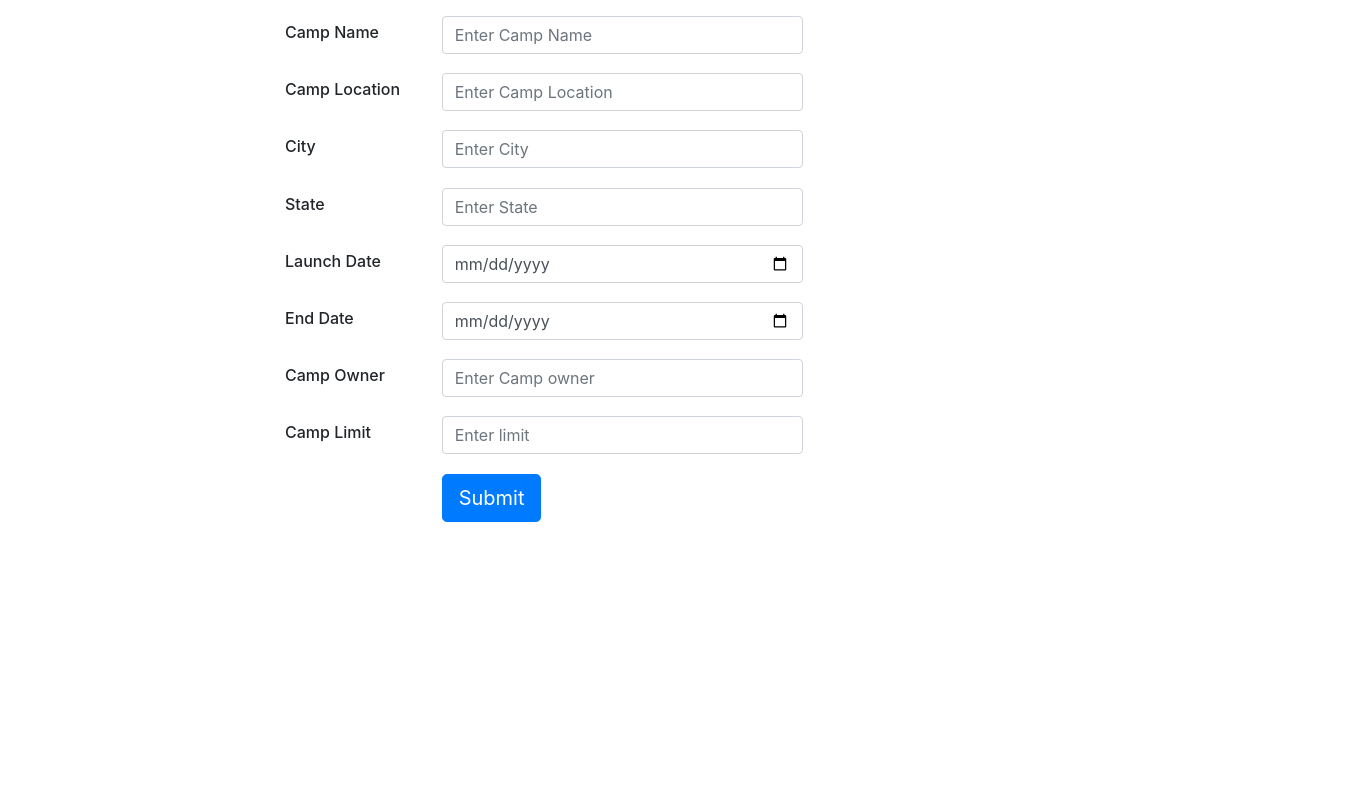
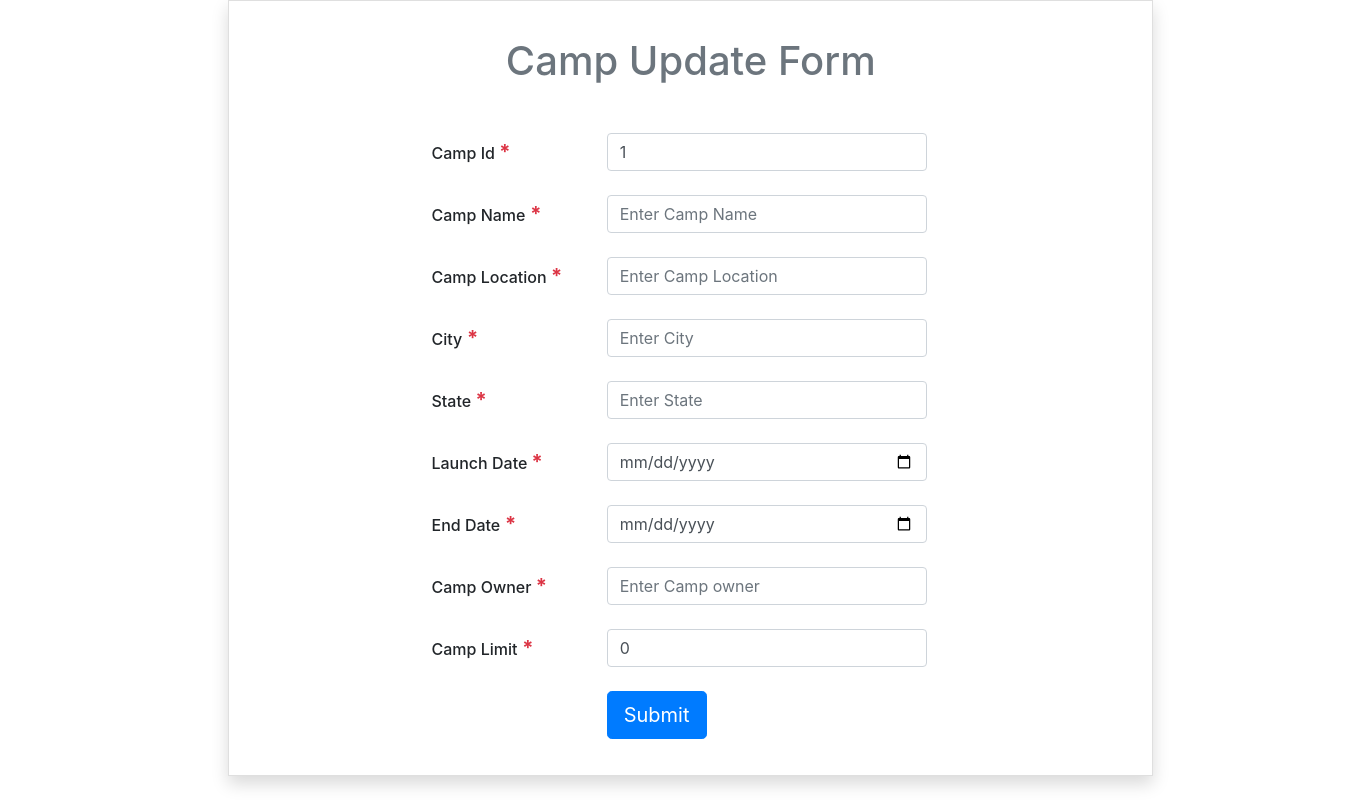
Before and after one commit to RadixRenu/camper, a React (Create React App) app in the folder cms/: page / in a window 1280 px wide. Shown: the whole page, 1353 px wide, since content can reach past the window. Built offline with nearby package versions, Linux system fonts and the light colour scheme.

Commit message:
api in progress

```diff
--- a/cms/public/index.html
+++ b/cms/public/index.html
@@ -10,6 +10,7 @@
       content="Web site created using create-react-app"
     />
     <link rel="apple-touch-icon" href="%PUBLIC_URL%/logo192.png" />
+    <link rel="stylesheet" href="https://cdnjs.cloudflare.com/ajax/libs/font-awesome/4.7.0/css/font-awesome.min.css">
     <!--
       manifest.json provides metadata used when your web app is installed on a
       user's mobile device or desktop. See https://developers.google.com/web/fundamentals/web-app-manifest/
--- a/cms/src/App.css
+++ b/cms/src/App.css
@@ -35,4 +35,5 @@
   to {
     transform: rotate(360deg);
   }
+
 }
--- a/cms/src/App.js
+++ b/cms/src/App.js
@@ -2,7 +2,7 @@ import logo from './logo.svg';
 import './App.css';
 import React from 'react';
 import Header from './screens/admin-screen/common/header';
-import Campadd from './screens/Camp/Camp add/Campadd';
+import CampAdd from './screens/Camp/Camp add/Campadd';
 import Camplist from './screens/Camp/Camp list/Camplist';
 import { Route, Routes } from 'react-router-dom';
 
@@ -11,9 +11,9 @@ function App() {
    <React.Fragment>
 
       <Routes>
-        <Route path={'/'} element={<Campadd></Campadd>}/>
+        <Route path={'/'} element={<CampAdd></CampAdd>}/>
 
-    <Route path={"/camp/add"} element={<Campadd></Campadd>}/>
+    <Route path={"/camp/add"} element={<CampAdd></CampAdd>}/>
 
 
         <Route path={"/camp/list"} element={<Camplist></Camplist>}/>
--- a/cms/src/screens/Camp/Camp add/Campadd.js
+++ b/cms/src/screens/Camp/Camp add/Campadd.js
@@ -1,240 +1,212 @@
+import axios from 'axios';
 import * as React from 'react';
-import {useState} from 'react';
-import { useForm } from "react-hook-form";
- let Campadd=()=>{
-
-  let [campDetail,setCampDetail]=useState({
-    information:{
-      campname:"",
-      camplocation:"",
-      city:"",
-      state:"",
-      launchdate:"",
-      enddate:"",
-      campowner:"",
-      camplimit:"",
+import { useState } from 'react';
 
 
-  }})
 
-  let updateInput=(e)=>{
+function CampAdd  ()  {
+
+  let [campDetail, setCampDetail] = useState({
+    information: {
+
+      admin_id:1,
+      camp_name: "",
+      camp_location: "",
+      camp_city: "",
+      camp_state: "",
+      camp_launch_date: "",
+      camp_end_date: "",
+      camp_owner: "",
+      camp_limit: 0,
+
+
+    }
+  })
+
+const updateInput = (e) => {
     setCampDetail(
       {
         ...campDetail,
-            information:{
+        information: {
           ...campDetail.information,
-                [e.target.name]:e.target.value
+          [e.target.name]: e.target.value
         }
       }
     )
 
   }
-let {information}=campDetail;
+const handleSubmit = (e) => {
+    e.preventDefault();
+    console.log(information)
+    let config = {
+      headers: {
+        "Access-Control-Allow-Origin": "*",
+        "Content-type": "application/json",
+      },
+    };
+    //let url = 'http://localhost/booking/login.php';
+    let url = "http://healthapi.tech-radix.com/api/insertcamp";
+    axios
+      .post(url, information, config)
+      .then(function (response) {
+        console.log(response.data);
+      })
+      .catch(function (error) {
+        console.log(error);
+      });
+    /*axios.post("http://healthapi.tech-radix.com/api/insertcamp",
+
+
+    setCampDetail(
+      {
+        ...campDetail,
+        information: {
+          ...campDetail.information
+
+        }
+      }
+    ))
+    .then(response=>{
+      console.log(response)
+
+    }).catch(error=>{
+      console.log(error)
+    })*/
+  }
+
+
+
+
+
+
+  let {information} = campDetail;
 
   return (
     <React.Fragment>
 
-           <link rel="stylesheet" href="https://stackpath.bootstrapcdn.com/bootstrap/4.1.3/css/bootstrap.min.css"/>
-<link rel="stylesheet" href="https://maxcdn.bootstrapcdn.com/font-awesome/4.7.0/css/font-awesome.min.css"/>
+      {/* <pre>{JSON.stringify(information)}</pre> */}
+      <link rel="stylesheet" href="https://stackpath.bootstrapcdn.com/bootstrap/4.1.3/css/bootstrap.min.css" />
+      <link rel="stylesheet" href="https://maxcdn.bootstrapcdn.com/font-awesome/4.7.0/css/font-awesome.min.css" />
+      <div className='container  container-fluid offset-md-2'>
+        <div className='card col-md-10 shadow rounded-0'>
+          <div className='card-body'>
 
-<form className='container container-fluid'>
+            <form className='container container-fluid' onSubmit={handleSubmit} >
+              <h1 className="text-md-center pt-3 text-secondary">Camp Update Form</h1>
+              <br></br>
+              <div className="form-group row mt-3 offset-md-2 ">
+                <label for="text" className="col-md-3 col-form-label  " >
+                <h6>Camp Id <span className='text-danger font-weight-bold ' style={{fontSize:"20px"}}> *</span></h6></label>
+                <div className="col-md-6">
+                  <input id="text" name="camp_id"
+                    type="number" className="form-control "
+                    required="required"
+                    name="admin_id" value={information.admin_id}
 
+                    onChange={updateInput}
+     />
+                </div>
+              </div>
               <div className="form-group row mt-3 offset-md-2 ">
-    <label for="text" className="col-md-2 col-form-label  " ><h6>Camp Name</h6></label>
-    <div className="col-md-5">
-      <input id="text" name="text" type="text" className="form-control" required="required"  placeholder='Enter Camp Name' name="campname" value={information.campname} onChange={updateInput}/>
+                <label for="text" className="col-md-3 col-form-label  " >
+                <h6>Camp Name<span className='text-danger font-weight-bold ' style={{fontSize:"20px"}}> *</span></h6></label>
+                <div className="col-md-6">
+                  <input id="text" type="text"
+                    className="form-control" required="required"
+                    placeholder='Enter Camp Name' name="camp_name"
+                    value={information.camp_name}
+                    onChange={updateInput} />
                 </div>
               </div>
               <div className="form-group row offset-md-2">
-    <label for="text1" className="col-md-2 col-form-label "><h6>Camp Location</h6></label>
-    <div className="col-md-5">
-      <input id="text1" name="text1" type="text" className="form-control" required="required" placeholder='Enter Camp Location' name="camplocation" value={information.camplocation} onChange={updateInput} />
+                <label for="text1" className="col-md-3 col-form-label "
+                ><h6>Camp Location <span className='text-danger font-weight-bold ' style={{fontSize:"20px"}}> *</span> </h6></label>
+                <div className="col-md-6">
+                  <input id="text1"
+                    type="text" className="form-control"
+                    required="required" placeholder='Enter Camp Location'
+                    name="camp_location" value={information.camp_location}
+                    onChange={updateInput} />
                 </div>
               </div>
               <div className="form-group row offset-md-2">
-    <label for="text2" className="col-md-2 col-form-label " ><h6>City</h6></label>
-    <div className="col-md-5">
-      <input id="text2" name="text2" type="text" className="form-control" required='required' placeholder='Enter City' name="city" value={information.city} onChange={updateInput}/>
+                <label for="text2" className="col-md-3 col-form-label " >
+                <h6>City<span className='text-danger font-weight-bold ' style={{fontSize:"20px"}}> *</span>  </h6></label>
+                <div className="col-md-6">
+                  <input id="text2" type="text"
+                    className="form-control" required='required' placeholder='Enter City'
+                    name="camp_city" value={information.camp_city}
+                    onChange={updateInput} />
                 </div>
               </div>
               <div className="form-group row offset-md-2">
-    <label for="text3" className="col-md-2 col-form-label " ><h6>State</h6></label>
-    <div className="col-md-5">
-      <input id="text3" name="text3" type="text" className="form-control" required="required" placeholder='Enter State' name="state" value={information.state} onChange={updateInput}/>
+                <label for="text3" className="col-md-3 col-form-label " >
+                <h6>State <span className='text-danger font-weight-bold ' style={{fontSize:"20px"}}> *</span> </h6></label>
+                <div className="col-md-6">
+                  <input id="text3" name="text3"
+                    type="text" className="form-control border-red"
+                    required="required" placeholder='Enter State'
+                    name="camp_state" value={information.camp_state}
+                    onChange={updateInput} />
                 </div>
               </div>
               <div className="form-group row offset-md-2">
-    <label for="date" className="col-md-2 col-form-label "><h6>Launch Date</h6></label>
-    <div className="col-md-5">
-      <input id="date" name="date" type="date" className="form-control" required="required" name="launchdate" value={information.launchdate} onChange={updateInput}/>
+                <label for="date" className="col-md-3 col-form-label ">
+                <h6>Launch Date <span className='text-danger font-weight-bold ' style={{fontSize:"20px"}}> *</span></h6></label>
+                <div className="col-md-6">
+                  <input id="date" type="date"
+                    className="form-control" required="required"
+                    name="camp_launch_date" value={information.camp_launch_date}
+                    onChange={updateInput} />
                 </div>
               </div>
               <div className="form-group row offset-md-2">
-    <label for="text4" className="col-md-2 col-form-label  " ><h6>End Date</h6></label>
-    <div className="col-md-5">
-      <input id="text4" name="text4" type="date" className="form-control" required="required" name="enddate" value={information.enddate} onChange={updateInput}/>
+                <label for="text4" className="col-md-3 col-form-label  " >
+                <h6>End Date<span className='text-danger font-weight-bold ' style={{fontSize:"20px"}}> *</span></h6></label>
+                <div className="col-md-6">
+                  <input id="text4"  type="date"
+                    className="form-control" required="required"
+                    name="camp_end_date" value={information.camp_end_date}
+                    onChange={updateInput} />
                 </div>
               </div>
               <div className="form-group row offset-md-2">
-    <label for="text5" className="col-md-2 col-form-label " name="campowner" value={information.campowner} onChange={updateInput}><h6> Camp Owner</h6></label>
-    <div className="col-md-5">
-      <input id="text5" name="text5" type="text" className="form-control" required="true" placeholder='Enter Camp owner'/>
+                <label for="text5" className="col-md-3 col-form-label ">
+                <h6> Camp Owner <span className='text-danger font-weight-bold ' style={{fontSize:"20px"}}> *</span></h6></label>
+                <div className="col-md-6">
+                  <input id="text5"  type="text"
+                    className="form-control" required="true"
+                    placeholder='Enter Camp owner'
+                    name="camp_owner"
+                    value={information.camp_owner}
+                    onChange={updateInput}
+                  />
                 </div>
               </div>
               <div className="form-group row offset-md-2">
-    <label for="text6" className="col-md-2 col-form-label "  ><h6>Camp Limit</h6></label>
-    <div className="col-md-5">
-      <input id="num" name="num" type="number" className="form-control" required="true" placeholder='Enter limit' name="camplimit" value={information.camplimit} onChange={updateInput}/>
+                <label for="text6" className="col-md-3 col-form-label "  >
+                <h6>Camp Limit<span className='text-danger font-weight-bold ' style={{fontSize:"20px"}}> *</span></h6></label>
+                <div className="col-md-6">
+                  <input id="num" type="number"
+                    className="form-control" required="true"
+                    placeholder='Enter limit' name="camp_limit"
+                    value={information.camp_limit} onChange={updateInput} />
                 </div>
               </div>
               <div className="form-group row offset-md-2">
-    <div className="offset-2 col-8">
+                <div className="offset-3 col-8">
 
                   <button name="submit" type="submit" className="btn btn-primary btn-lg o">Submit</button>
 
                 </div>
               </div>
             </form>
-</React.Fragment>
-  );}
-  export default Campadd;
-// import React, { useState } from "react";
-// import { useForm } from "react-hook-form";
-// let Campadd = () => {
-//   const {
-//     register,
-//     handleSubmit,
-//     formState: { errors },
-//     reset,
-//     trigger,
-//   } = useForm();
-//   const onSubmit = (data) => {
-//     console.log(data);
-//     reset();
-//   };
-//   let[user,setuser]=useState(
-//     {detail:{
-//     campname:"",
-//     city:""
-//   }})
-
-//   let updateInput=(e)=>{
-//         setuser(
-//             {
-//                 ...user,
-//                 detail:{
-//                     ...user.detail,
-//                     [e.target.name]:e.target.value
-//                 }
-//             }
-//         )}
+          </div>
+        </div>
+      </div>
 
 
-//   // console.log(watch());
-//   // console.log(errors.name)
-//   return (
-//     <div className="container pt-5">
-//       <div className="row justify-content-sm-center pt-5">
-//         <div className="col-sm-6 shadow round pb-3">
-//           <h1 className="text-center pt-3 text-secondary">Camp Update Form</h1>
-//           <h3>{user.detail.campname}</h3>
-//           <form onSubmit={handleSubmit(onSubmit)}>
-//             <div className="form-group">
-//               <label className="col-form-label">Camp Name:</label>
-//               <input
-//               onChange={updateInput}
-//               value={user.detail.campname}
-//                 type="text"
-//                 name="campname"
-//                 className={`form-control ${errors.campname && "invalid"}`}
-//                 {...register("campname", { required: "Camp Name is Required" })}
-//                 onKeyUp={() => {
-//                   trigger("campname");
-//                 }}
-//               />
-//               {errors.name && (
-//                 <small className="text-danger">{errors.name.message}</small>
-//               )}
-//             </div>
-//             <div className="form-group">
-//               <label className="col-form-label">Camp Location</label>
-//               <input
-//                 type="text"
-//                 className={`form-control ${errors.age && "invalid"}`}
-//                 {...register("age", {
-//                   required: "Camp Location is Required",
-
-
-
-//                 })}
-//                 onKeyUp={() => {
-//                   trigger("age");
-//                 }}
-//               />
-//               {errors.age && (
-//                 <small className="text-danger">{errors.age.message}</small>
-//               )}
-//             </div>
-//             <div className="form-group">
-//               <label className="col-form-label">City</label>
-//               <input
-//                 type="text"
-//                 className={`form-control ${errors.email && "invalid"}`}
-//                 {...register("email", {
-//                   required: "City is Required",
-
-//                 })}
-//                 onKeyUp={() => {
-//                   trigger("email");
-//                 }}
-//               />
-//               {errors.email && (
-//                 <small className="text-danger">{errors.email.message}</small>
-//               )}
-//             </div>
-//             <div className="form-group">
-//               <label className="col-form-label">State:</label>
-//               <input
-//                 type="text"
-//                 className={`form-control ${errors.phone && "invalid"}`}
-//                 {...register("phone", {
-//                   required: "State is Required",
-
-//                 })}
-//                 onKeyUp={() => {
-//                   trigger("phone");
-//                 }}
-//               />
-//               {errors.phone && (
-//                 <small className="text-danger">{errors.phone.message}</small>
-//               )}
-//             </div>
-//             <div className="form-group">
-//               <label className="col-form-label">Launch date</label>
-//               <input
-//                 type="text"
-//                 className={`form-control ${errors.phone && "invalid"}`}
-//                 {...register("phone", {
-//                   required: "State is Required",
-
-//                 })}
-//                 onKeyUp={() => {
-//                   trigger("phone");
-//                 }}
-//               />
-//               {errors.phone && (
-//                 <small className="text-danger">{errors.phone.message}</small>
-//               )}
-//             </div>
-//             <input
-//               type="submit"
-//               className="btn btn-primary my-3"
-//               value="Send message"
-//             />
-//           </form>
-//         </div>
-//       </div>
-//     </div>
-//   );
-// };
-// export default Campadd;
+    </React.Fragment>
+  );
+}
+export default CampAdd;
```
Also changed, not shown: cms/src/screens/Camp/Camp list/Camplist.js (+87 -13 lines), cms/src/screens/Camp/Camp list/Pagination.js (added, +24 -0 lines). Lines whose indentation alone changed are shown as unchanged.
